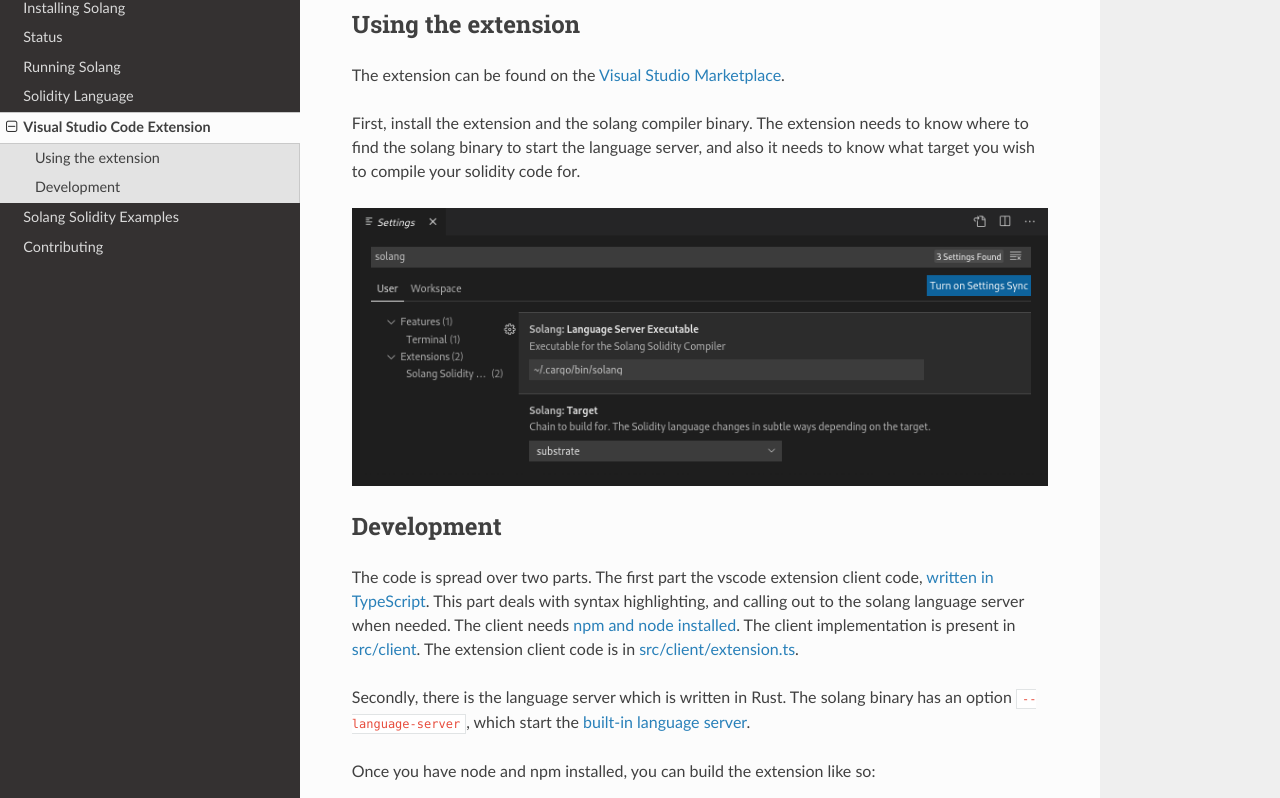
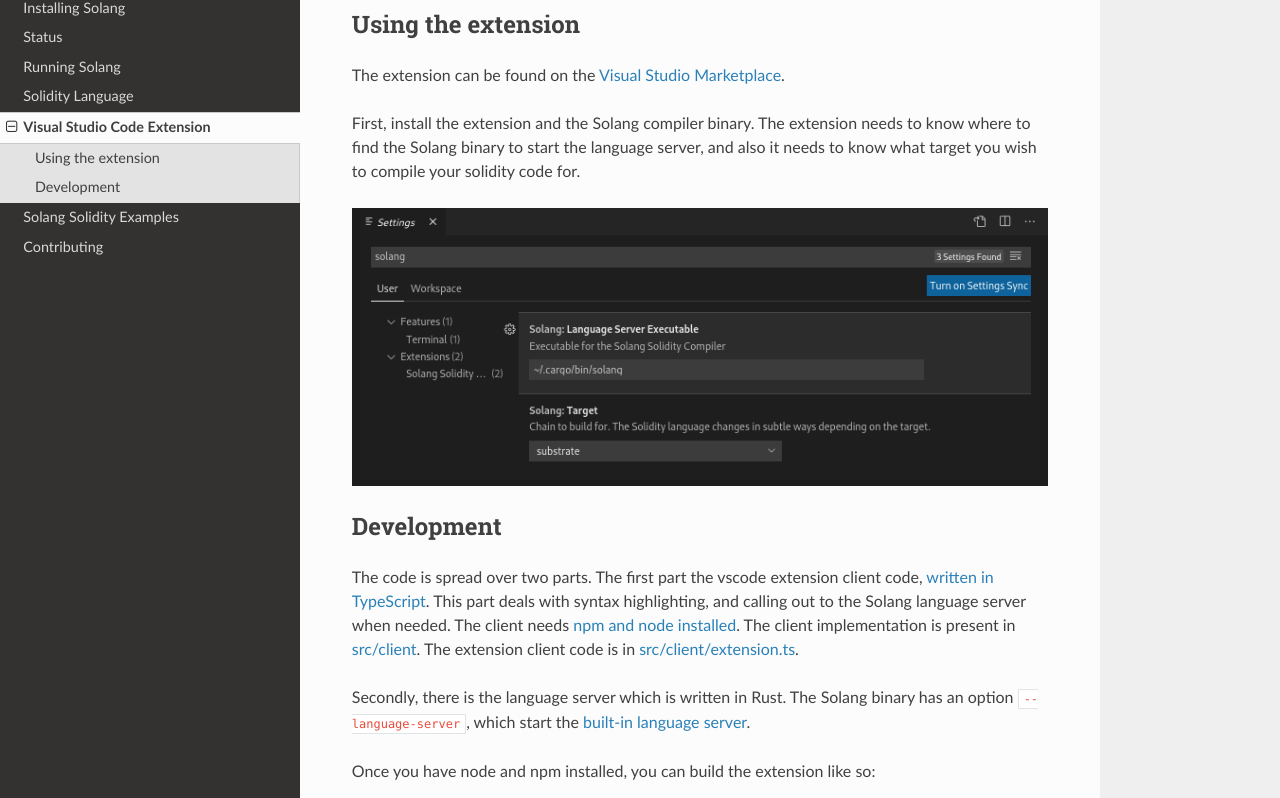
Before and after one commit to hyperledger-solang/solang, a Sphinx documentation site: the page built from docs/extension.rst, in a window 1280 px wide and 1400 px high, scrolled down 869 px. Shown: the part 144-942 px from the top of the window. Built offline with Sphinx 7.4.7 and the Read the Docs theme 2.0.0, drawn with Linux system fonts in a browser that asks for light colours.

```diff
--- a/docs/extension.rst
+++ b/docs/extension.rst
@@ -24,8 +24,8 @@ Using the extension
 
 The extension can be found on the `Visual Studio Marketplace <https://marketplace.visualstudio.com/items?itemName=solang.solang>`_.
 
-First, install the extension and the solang compiler binary. The extension needs
-to know where to find the solang binary to start the language server, and also
+First, install the extension and the Solang compiler binary. The extension needs
+to know where to find the Solang binary to start the language server, and also
 it needs to know what target you wish to compile your solidity code for.
 
 .. image:: extension-config.png
@@ -35,7 +35,7 @@ Development
 
 The code is spread over two parts. The first part the vscode extension client code,
 `written in TypeScript <https://github.com/hyperledger-labs/solang/tree/main/vscode>`_.
-This part deals with syntax highlighting, and calling out to the solang language server when
+This part deals with syntax highlighting, and calling out to the Solang language server when
 needed. The client needs `npm and node installed <https://docs.npmjs.com/downloading-and-installing-node-js-and-npm>`_.
 The client implementation is present in
 `src/client <https://github.com/hyperledger-labs/solang/tree/main/vscode/src/client>`_.
@@ -43,7 +43,7 @@ The extension client code is in
 `src/client/extension.ts <https://github.com/hyperledger-labs/solang/tree/main/vscode/src/client/extension.ts>`_.
 
 Secondly, there is the language server which is written in Rust.
-The solang binary has an option ``--language-server``, which start the
+The Solang binary has an option ``--language-server``, which start the
 `built-in language server <https://github.com/hyperledger-labs/solang/blob/main/src/bin/languageserver/mod.rs>`_.
 
 Once you have node and npm installed, you can build the extension like so:
--- a/docs/language.rst
+++ b/docs/language.rst
@@ -3097,7 +3097,7 @@ Tags
 
 Any contract, interface, library, event definition, struct definition, function, or contract variable
 may have tags associated with them. These are used for generating documentation for the contracts,
-when solang is run with the ``--doc`` command line option. This option generates some html which
+when Solang is run with the ``--doc`` command line option. This option generates some html which
 lists all the types, contracts, functions, and state variables along with their tags.
 
 The tags use a special comment format. They can either be specified in block comments or single
--- a/docs/running.rst
+++ b/docs/running.rst
@@ -146,7 +146,7 @@ Now you should have a file called ``flipper.contract``. The file contains both t
 It can be used directly in the
 `Polkadot UI <https://substrate.dev/substrate-contracts-workshop/#/0/deploying-your-contract?id=putting-your-code-on-the-blockchain>`_, as if the contract was written in ink!.
 
-Using solang with Solana
+Using Solang with Solana
 ------------------------
 
 The `Solana <https://www.solana.com/>`_ target is new and is limited right now, not all types are implemented
```
Also changed, not shown: docs/installing.rst (+3 -4 lines).
